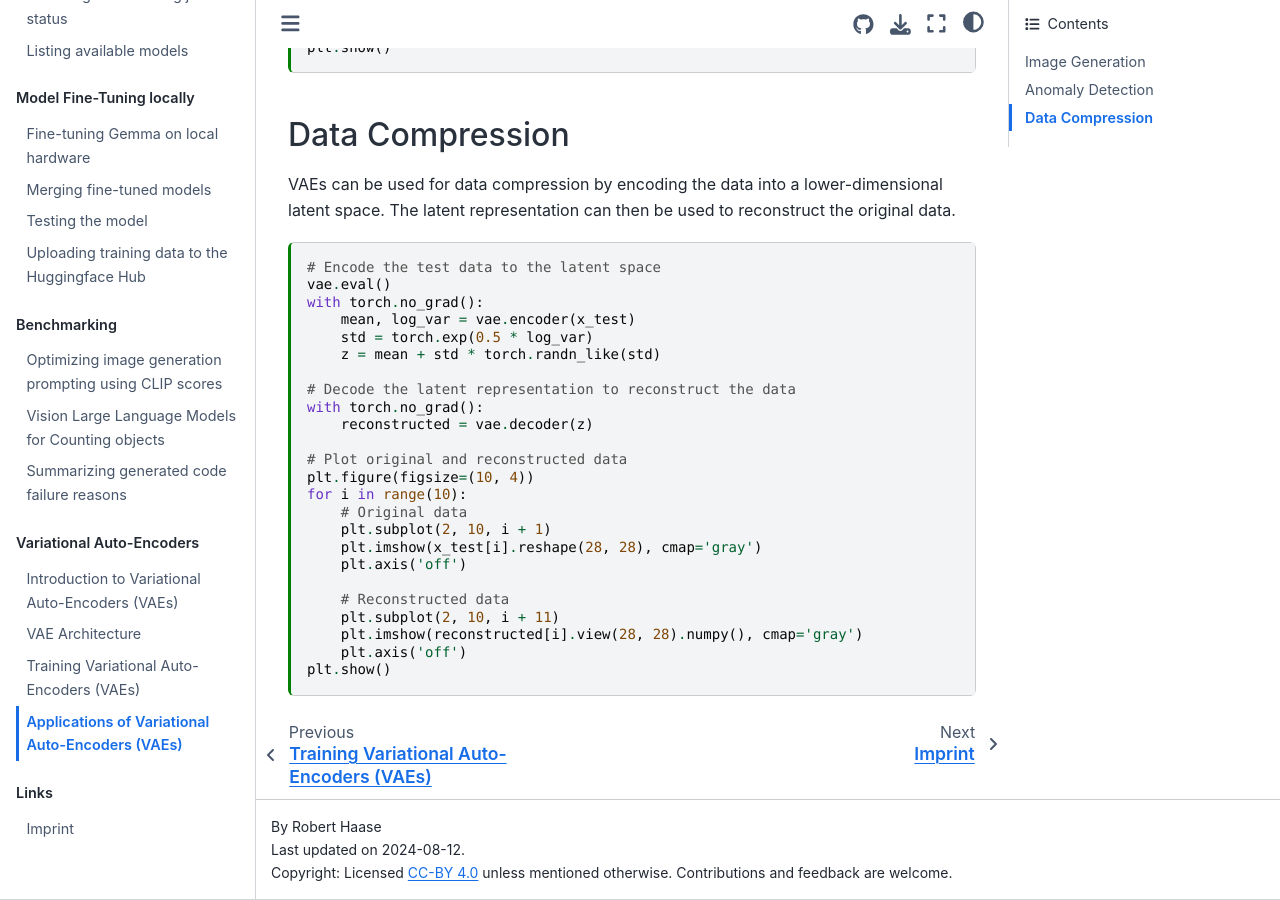
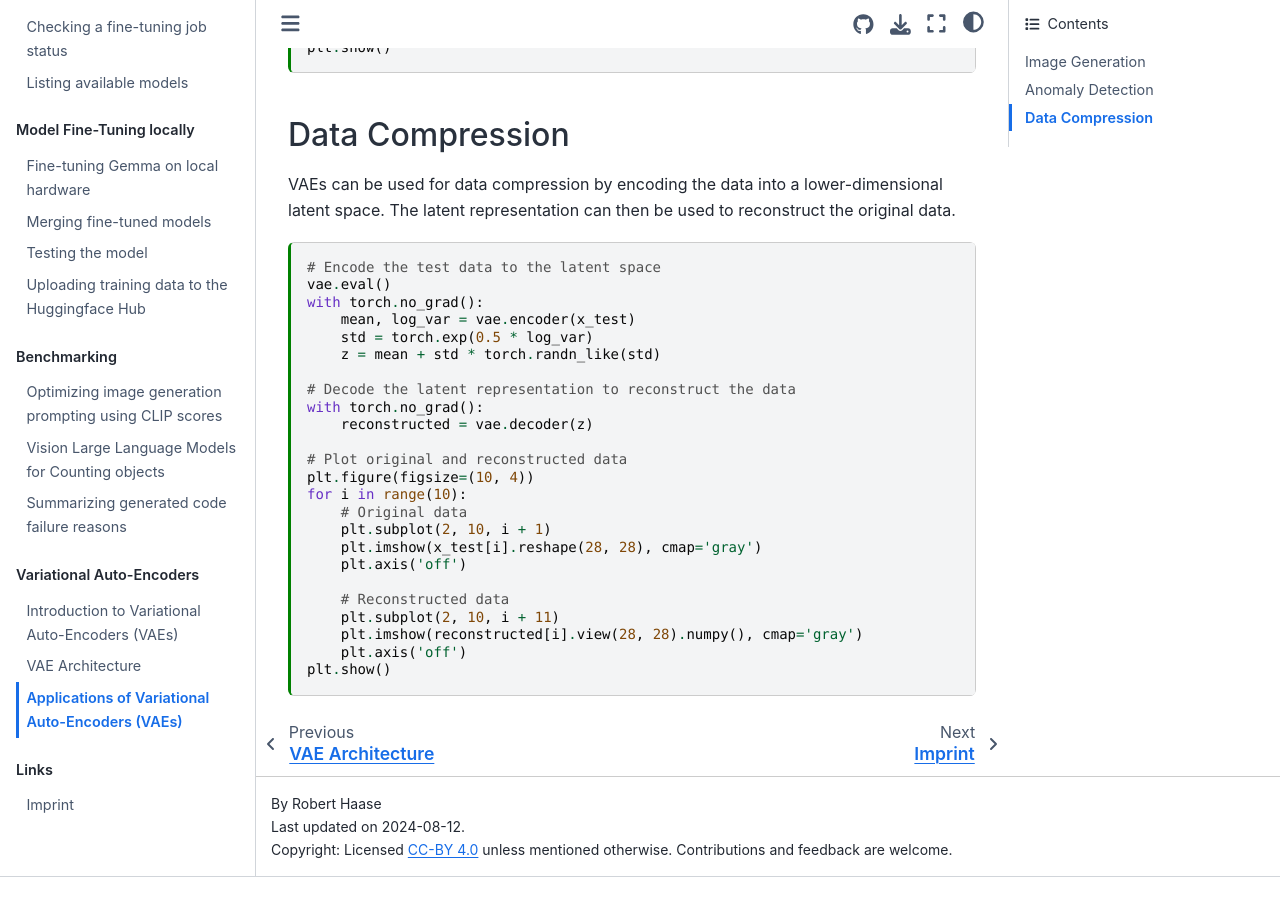
Before and after one commit to ScaDS/generative-ai-notebooks, a Jupyter Book: the page built from docs/90_variational_auto_encoders/04_vae_applications.ipynb, in a window 1280 px wide and 900 px high, scrolled down 3621 px. Built offline with Jupyter Book 1.0.4 settings and Sphinx 7.4.7 and the Sphinx Book theme 1.1.4, drawn with Linux system fonts in a browser that asks for light colours; pages that are not in the unit, such as notebooks, are missing from menus; after the commit the page ends 4498 px from its top, so only the background shows below that.

Commit message:
removed VAE training example as it was a duplicate of contents in other notebooks

```diff
--- a/docs/_toc.yml
+++ b/docs/_toc.yml
@@ -123,7 +123,6 @@ parts:
     chapters:
     - file: 90_variational_auto_encoders/01_intro_to_vae.ipynb
     - file: 90_variational_auto_encoders/02_vae_architecture.ipynb
-    - file: 90_variational_auto_encoders/03_vae_training.ipynb
     - file: 90_variational_auto_encoders/04_vae_applications.ipynb
 
 
```
Also changed, not shown: docs/90_variational_auto_encoders/03_vae_training.ipynb (deleted).
